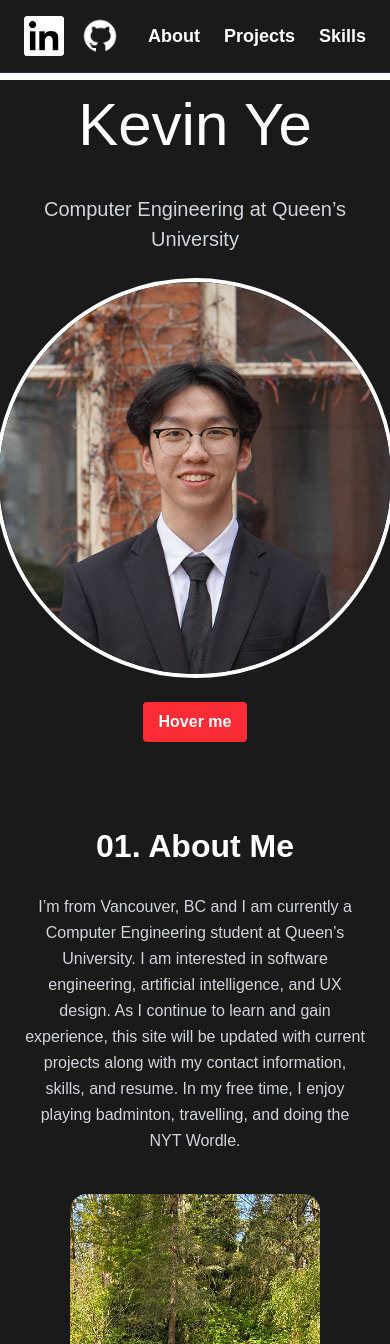
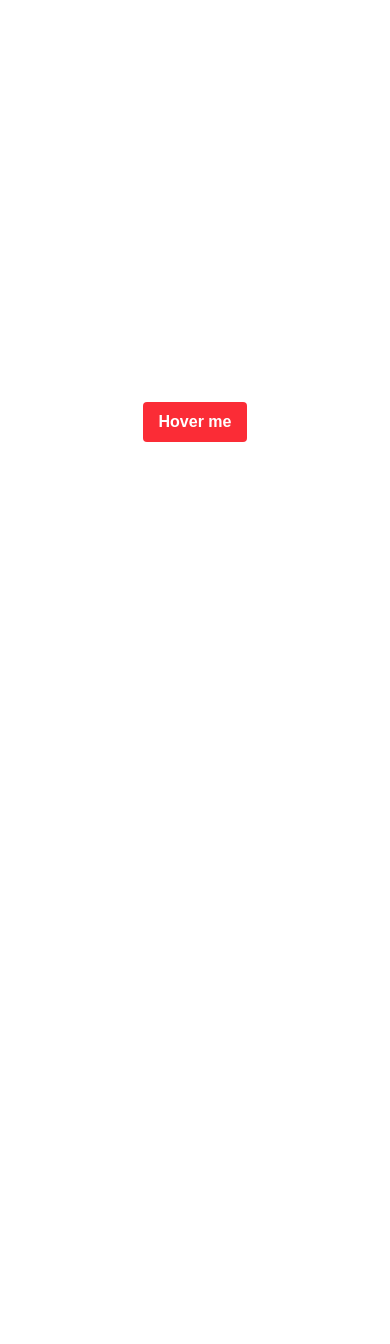
Before and after one commit to kzy0525/website, a Next.js app: page / in a window 390 px wide. Shown: the top 1344 px of the page. After the commit the page ends 844 px from the top, so only its background shows below. Built offline with nearby package versions, Linux system fonts and the light colour scheme; a web font is replaced by a local one.

Commit message:
hover issue test

```diff
--- a/src/app/page.js
+++ b/src/app/page.js
@@ -1,155 +1,164 @@
-import Image from "next/image";
-
 export default function Home() {
   return (
-    <div className="bg-[#1A1A1A] text-white font-[var(--font-cantata)] scroll-smooth">
+    <main className="h-screen flex items-center justify-center">
+      <button className="bg-red-500 hover:bg-blue-700 text-white font-bold py-2 px-4 rounded">
+        Hover me
+      </button>
+    </main>
+  );
+}
+// import Image from "next/image";
 
-      {/* --- Fixed Nav Bar --- */}
-      <nav className="fixed top-0 left-0 w-full z-50 bg-[#1A1A1A] flex items-center justify-between px-6 py-4 border-b border-gray-800">
-        <div className="flex items-center space-x-4">
-          <a href="https://linkedin.com/in/kevinye0525" target="_blank" rel="noopener noreferrer">
-            <Image src="/linkedin.png" alt="LinkedIn" width={40} height={40} />
-          </a>
-          <a href="https://github.com/kzy0525" target="_blank" rel="noopener noreferrer">
-            <Image src="/github.png" alt="GitHub" width={40} height={40} />
-          </a>
-        </div>
-        <div className="flex space-x-6 text-lg font-semibold">
-          <a href="#about" className="hover:underline">About</a>
-          <a href="#projects" className="hover:underline">Projects</a>
-          <a href="#skills" className="hover:underline">Skills</a>
-        </div>
-      </nav>
+// export default function Home() {
+//   return (
+//     <div className="bg-[#1A1A1A] text-white font-[var(--font-cantata)] scroll-smooth">
 
-      {/* --- Hero Section --- */}
-      <main className="flex flex-col items-center text-center mt-20 px-4 space-y-6">
-        <h1 className="text-[60px]">Kevin Ye</h1>
-        <p className="text-[20px] text-gray-300">Computer Engineering at Queen’s University</p>
-        <div className="w-[400px] h-[400px] rounded-full overflow-hidden border-4 border-white">
-          <Image
-            src="/headshot.png"
-            alt="Kevin Ye"
-            width={500}
-            height={500}
-            objectFit="cover"
-          />
-        </div>
-          {/* 🔧 Hover Test */}
-          <button className="bg-red-500 hover:bg-blue-700 text-white font-bold py-2 px-4 rounded">
-            Hover me
-          </button>
+//       {/* --- Fixed Nav Bar --- */}
+//       <nav className="fixed top-0 left-0 w-full z-50 bg-[#1A1A1A] flex items-center justify-between px-6 py-4 border-b border-gray-800">
+//         <div className="flex items-center space-x-4">
+//           <a href="https://linkedin.com/in/kevinye0525" target="_blank" rel="noopener noreferrer">
+//             <Image src="/linkedin.png" alt="LinkedIn" width={40} height={40} />
+//           </a>
+//           <a href="https://github.com/kzy0525" target="_blank" rel="noopener noreferrer">
+//             <Image src="/github.png" alt="GitHub" width={40} height={40} />
+//           </a>
+//         </div>
+//         <div className="flex space-x-6 text-lg font-semibold">
+//           <a href="#about" className="hover:underline">About</a>
+//           <a href="#projects" className="hover:underline">Projects</a>
+//           <a href="#skills" className="hover:underline">Skills</a>
+//         </div>
+//       </nav>
+
+//       {/* --- Hero Section --- */}
+//       <main className="flex flex-col items-center text-center mt-20 px-4 space-y-6">
+//         <h1 className="text-[60px]">Kevin Ye</h1>
+//         <p className="text-[20px] text-gray-300">Computer Engineering at Queen’s University</p>
+//         <div className="w-[400px] h-[400px] rounded-full overflow-hidden border-4 border-white">
+//           <Image
+//             src="/headshot.png"
+//             alt="Kevin Ye"
+//             width={500}
+//             height={500}
+//             objectFit="cover"
+//           />
+//         </div>
+//           {/* 🔧 Hover Test */}
+//           <button className="bg-red-500 hover:bg-blue-700 text-white font-bold py-2 px-4 rounded">
+//             Hover me
+//           </button>
 
 
-      </main>
+//       </main>
 
-      {/* --- About Section --- */}
-      <section id="about" className="text-center px-6 py-20 max-w-4xl mx-auto">
-        <h2 className="text-[32px] font-bold mb-6">01. About Me</h2>
-        <p className="text-gray-300 leading-relaxed mb-10">
-          I’m from Vancouver, BC and I am currently a Computer Engineering student at Queen’s University.
-          I am interested in software engineering, artificial intelligence, and UX design. As I continue to learn
-          and gain experience, this site will be updated with current projects along with my contact information,
-          skills, and resume. In my free time, I enjoy playing badminton, travelling, and doing the NYT Wordle.
-        </p>
-        <div className="flex flex-wrap justify-center gap-6">
-          <Image src="/tofu.png" alt="Dog" width={250} height={250} className="rounded-lg" />
-          <Image src="/beach.png" alt="Beach lift" width={250} height={250} className="rounded-lg" />
-          <Image src="/violin.png" alt="Piano" width={250} height={250} className="rounded-lg" />
-        </div>
-      </section>
+//       {/* --- About Section --- */}
+//       <section id="about" className="text-center px-6 py-20 max-w-4xl mx-auto">
+//         <h2 className="text-[32px] font-bold mb-6">01. About Me</h2>
+//         <p className="text-gray-300 leading-relaxed mb-10">
+//           I’m from Vancouver, BC and I am currently a Computer Engineering student at Queen’s University.
+//           I am interested in software engineering, artificial intelligence, and UX design. As I continue to learn
+//           and gain experience, this site will be updated with current projects along with my contact information,
+//           skills, and resume. In my free time, I enjoy playing badminton, travelling, and doing the NYT Wordle.
+//         </p>
+//         <div className="flex flex-wrap justify-center gap-6">
+//           <Image src="/tofu.png" alt="Dog" width={250} height={250} className="rounded-lg" />
+//           <Image src="/beach.png" alt="Beach lift" width={250} height={250} className="rounded-lg" />
+//           <Image src="/violin.png" alt="Piano" width={250} height={250} className="rounded-lg" />
+//         </div>
+//       </section>
 
-      {/* --- Projects Section --- */}
-      <section id="projects" className="text-center px-6 py-20 max-w-6xl mx-auto font-[var(--font-cantata)]">
-        <h2 className="text-[32px] font-bold mb-4">02. Projects</h2>
-        <p className="text-white mb-12">Some past projects I’ve worked on</p>
+//       {/* --- Projects Section --- */}
+//       <section id="projects" className="text-center px-6 py-20 max-w-6xl mx-auto font-[var(--font-cantata)]">
+//         <h2 className="text-[32px] font-bold mb-4">02. Projects</h2>
+//         <p className="text-white mb-12">Some past projects I’ve worked on</p>
 
-        <div className="grid grid-cols-1 sm:grid-cols-2 gap-10 place-items-center">
-          {/* --- Project 1 --- */}
-          <a
-            href="https://example.com/machine-vision"
-            target="_blank"
-            rel="noopener noreferrer"
-            className="relative group w-full max-w-sm rounded-2xl overflow-hidden shadow-lg"
-          >
-            <Image
-              src="/qhdt.png"
-              alt="Machine Vision Sensor System"
-              width={400}
-              height={400}
-              className="object-cover transition duration-300 ease-in-out group-hover:brightness-50"
-            />
-            <div className="absolute inset-0 flex flex-col items-center justify-center text-center text-white opacity-0 group-hover:opacity-100 transition duration-300 bg-black/20">
-              <p className="text-sm text-gray-300 mb-1">Feb 2024</p>
-              <h3 className="text-2xl font-semibold">Machine Vision Sensor System</h3>
-              <p className="text-sm text-gray-300 mt-1">ML, Full-stack</p>
-            </div>
-          </a>
+//         <div className="grid grid-cols-1 sm:grid-cols-2 gap-10 place-items-center">
+//           {/* --- Project 1 --- */}
+//           <a
+//             href="https://example.com/machine-vision"
+//             target="_blank"
+//             rel="noopener noreferrer"
+//             className="relative group w-full max-w-sm rounded-2xl overflow-hidden shadow-lg"
+//           >
+//             <Image
+//               src="/qhdt.png"
+//               alt="Machine Vision Sensor System"
+//               width={400}
+//               height={400}
+//               className="object-cover transition duration-300 ease-in-out group-hover:brightness-50"
+//             />
+//             <div className="absolute inset-0 flex flex-col items-center justify-center text-center text-white opacity-0 group-hover:opacity-100 transition duration-300 bg-black/20">
+//               <p className="text-sm text-gray-300 mb-1">Feb 2024</p>
+//               <h3 className="text-2xl font-semibold">Machine Vision Sensor System</h3>
+//               <p className="text-sm text-gray-300 mt-1">ML, Full-stack</p>
+//             </div>
+//           </a>
 
-          {/* --- Project 2 --- */}
-          <a
-            href="https://example.com/atmos"
-            target="_blank"
-            rel="noopener noreferrer"
-            className="relative group w-full max-w-sm rounded-2xl overflow-hidden shadow-lg"
-          >
-            <Image
-              src="/atmos.png"
-              alt="Atmos"
-              width={400}
-              height={400}
-              className="object-cover transition duration-300 ease-in-out group-hover:brightness-50"
-            />
-            <div className="absolute inset-0 flex flex-col items-center justify-center text-center text-white opacity-0 group-hover:opacity-100 transition duration-300 bg-black/20">
-              <p className="text-sm text-gray-300 mb-1">Jan 2024</p>
-              <h3 className="text-2xl font-semibold">Atmos</h3>
-              <p className="text-sm text-gray-300 mt-1">Hardware, Full-stack</p>
-            </div>
-          </a>
+//           {/* --- Project 2 --- */}
+//           <a
+//             href="https://example.com/atmos"
+//             target="_blank"
+//             rel="noopener noreferrer"
+//             className="relative group w-full max-w-sm rounded-2xl overflow-hidden shadow-lg"
+//           >
+//             <Image
+//               src="/atmos.png"
+//               alt="Atmos"
+//               width={400}
+//               height={400}
+//               className="object-cover transition duration-300 ease-in-out group-hover:brightness-50"
+//             />
+//             <div className="absolute inset-0 flex flex-col items-center justify-center text-center text-white opacity-0 group-hover:opacity-100 transition duration-300 bg-black/20">
+//               <p className="text-sm text-gray-300 mb-1">Jan 2024</p>
+//               <h3 className="text-2xl font-semibold">Atmos</h3>
+//               <p className="text-sm text-gray-300 mt-1">Hardware, Full-stack</p>
+//             </div>
+//           </a>
 
-          {/* --- Project 3 --- */}
-          <a
-            href="https://example.com/club-site"
-            target="_blank"
-            rel="noopener noreferrer"
-            className="relative group w-full max-w-sm rounded-2xl overflow-hidden shadow-lg"
-          >
-            <Image
-              src="/inqubateweb.png"
-              alt="University Club Website"
-              width={400}
-              height={400}
-              className="object-cover transition duration-300 ease-in-out group-hover:brightness-50"
-            />
-            <div className="absolute inset-0 flex flex-col items-center justify-center text-center text-white opacity-0 group-hover:opacity-100 transition duration-300 bg-black/20">
-              <p className="text-sm text-gray-300 mb-1">Nov 2023</p>
-              <h3 className="text-2xl font-semibold">University Club Website</h3>
-              <p className="text-sm text-gray-300 mt-1">UX, Front-end</p>
-            </div>
-          </a>
+//           {/* --- Project 3 --- */}
+//           <a
+//             href="https://example.com/club-site"
+//             target="_blank"
+//             rel="noopener noreferrer"
+//             className="relative group w-full max-w-sm rounded-2xl overflow-hidden shadow-lg"
+//           >
+//             <Image
+//               src="/inqubateweb.png"
+//               alt="University Club Website"
+//               width={400}
+//               height={400}
+//               className="object-cover transition duration-300 ease-in-out group-hover:brightness-50"
+//             />
+//             <div className="absolute inset-0 flex flex-col items-center justify-center text-center text-white opacity-0 group-hover:opacity-100 transition duration-300 bg-black/20">
+//               <p className="text-sm text-gray-300 mb-1">Nov 2023</p>
+//               <h3 className="text-2xl font-semibold">University Club Website</h3>
+//               <p className="text-sm text-gray-300 mt-1">UX, Front-end</p>
+//             </div>
+//           </a>
 
-          {/* --- Project 4 --- */}
-          <a
-            href="https://example.com/nomad"
-            target="_blank"
-            rel="noopener noreferrer"
-            className="relative group w-full max-w-sm rounded-2xl overflow-hidden shadow-lg"
-          >
-            <Image
-              src="/nomad.png"
-              alt="Nomad"
-              width={400}
-              height={400}
-              className="object-cover transition duration-300 ease-in-out group-hover:brightness-50"
-            />
-            <div className="absolute inset-0 flex flex-col items-center justify-center text-center text-white opacity-0 group-hover:opacity-100 transition duration-300 bg-black/20">
-              <p className="text-sm text-gray-300 mb-1">March 2024</p>
-              <h3 className="text-2xl font-semibold">Nomad</h3>
-              <p className="text-sm text-gray-300 mt-1">UX</p>
-            </div>
-          </a>
-        </div>
-      </section>
+//           {/* --- Project 4 --- */}
+//           <a
+//             href="https://example.com/nomad"
+//             target="_blank"
+//             rel="noopener noreferrer"
+//             className="relative group w-full max-w-sm rounded-2xl overflow-hidden shadow-lg"
+//           >
+//             <Image
+//               src="/nomad.png"
+//               alt="Nomad"
+//               width={400}
+//               height={400}
+//               className="object-cover transition duration-300 ease-in-out group-hover:brightness-50"
+//             />
+//             <div className="absolute inset-0 flex flex-col items-center justify-center text-center text-white opacity-0 group-hover:opacity-100 transition duration-300 bg-black/20">
+//               <p className="text-sm text-gray-300 mb-1">March 2024</p>
+//               <h3 className="text-2xl font-semibold">Nomad</h3>
+//               <p className="text-sm text-gray-300 mt-1">UX</p>
+//             </div>
+//           </a>
+//         </div>
+//       </section>
 
-    </div>
-  );
-}
+//     </div>
+//   );
+// }
```
